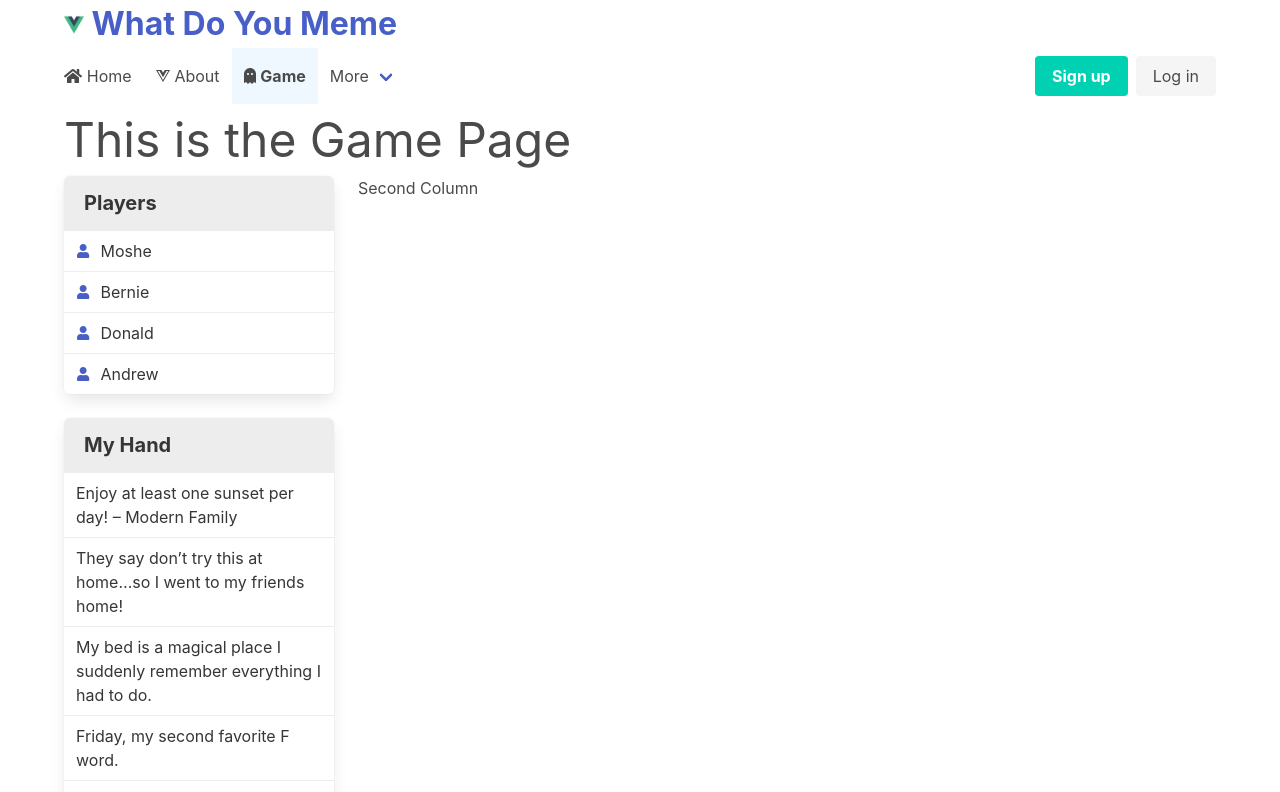
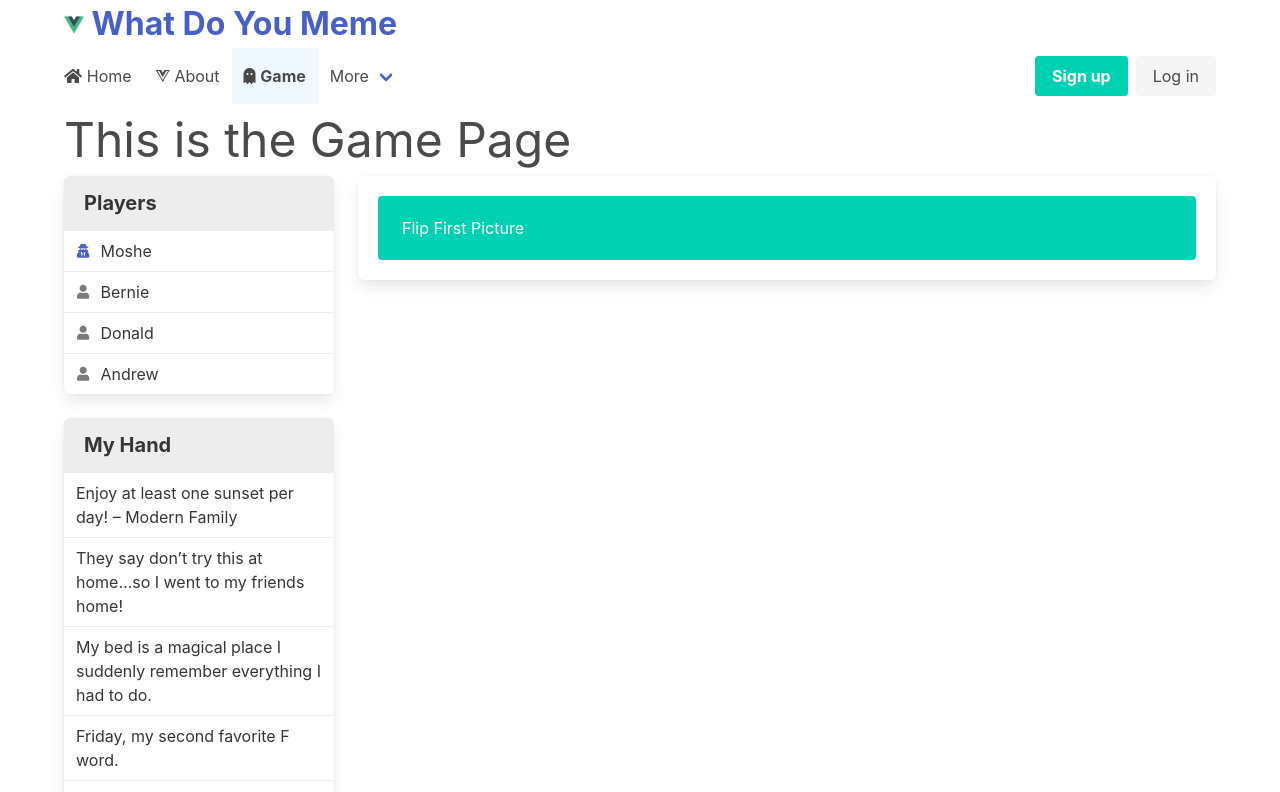
Before and after one commit to jeaninelurie/2019Fall_WhatDoYouMeme, a Vue app in the folder client/: page /game in a window 1280 px wide. Shown: the top 792 px of the page. Built offline with nearby package versions, Linux system fonts and the light colour scheme.

Commit message:
more client logic

```diff
--- a/client/src/main.js
+++ b/client/src/main.js
@@ -1,7 +1,7 @@
 import Vue from 'vue';
 import App from './App.vue';
 import router from './router';
-import '@fortawesome/fontawesome-free/js/all';
+import '@fortawesome/fontawesome-free/css/all.css';
 import 'bulma/css/bulma.css';
 
 
--- a/client/src/models/Game.js
+++ b/client/src/models/Game.js
@@ -2,7 +2,12 @@ import  Caption_Deck from "./Captions";
 
 export const Game_Server = {
     Players: [],
-    Picture_Deck: [],
+    Picture_Deck: [
+        "http://www.dailyhaha.com/_pics/prepared-to-slice-onions.jpg",
+        "http://www.dailyhaha.com/_pics/no-parking-here-guys.jpg",
+        "http://www.dailyhaha.com/_pics/best-parking-spot.jpg",
+        "http://www.dailyhaha.com/_pics/a-good-selling-point.jpg"
+    ],
     Caption_Deck,
     Top_Of_Caption_Deck: 0,
     Top_Of_Picture_Deck: 0,
@@ -14,6 +19,9 @@ export const Game_Server = {
     Get_Hand(amount = 7){
         this.Top_Of_Caption_Deck += amount;
         return this.Caption_Deck.slice(this.Top_Of_Caption_Deck - amount, this.Top_Of_Caption_Deck)
+    },
+    Get_Next_Picture(){
+        return this.Picture_Deck[this.Top_Of_Picture_Deck++];
     }
 }
 
@@ -25,7 +33,7 @@ export const Game_Client = {
         { name: "Andrew", points: 0 }
 
     ],
-    Dealer: -1,
+    Dealer: 0,
     Captions_In_Play: [], //strings
     Picture_In_Play: "",
     Caption_Chosen: -1
--- a/client/src/views/Game.vue
+++ b/client/src/views/Game.vue
@@ -11,9 +11,10 @@
         <p class="panel-heading">
           Players
         </p>
-        <li v-for="(p, i) in game.Players" :key="i" class="panel-block is-active">
+        <li v-for="(p, i) in game.Players" :key="i"
+            class="panel-block" :class="{ 'is-active': i == game.Dealer }">
           <span class="panel-icon">
-            <i class="fas fa-user" aria-hidden="true"></i>
+            <i class="fas" :class="i == game.Dealer ? 'fa-user-secret' : 'fa-user' " aria-hidden="true"></i>
           </span>
           {{p.name}}
         </li>
@@ -31,7 +32,13 @@
     </div>
 
     <div class="column">
-      Second Column
+      <div class="box is-clickable" @click="pictureClicked">
+        <img  alt="Current Picture in Play" class="image is-fullwidth"
+              :src="game.Picture_In_Play" v-if="game.Picture_In_Play"/>
+        <div class="notification is-primary" v-else>
+          Flip First Picture
+        </div>
+      </div>
     </div>
   </div>
 </div>
@@ -48,10 +55,19 @@ export default {
   }),
   created(){
     this.My_Captions = Game_Server.Get_Hand();
+  },
+  methods: {
+    pictureClicked(){
+      this.game.Picture_In_Play = Game_Server.Get_Next_Picture();
+      this.game.Dealer ++;
+    }
   }
 }
 </script>
 
 <style>
+  .is-clickable {
+    cursor: pointer;
 
+  }
 </style>
```
